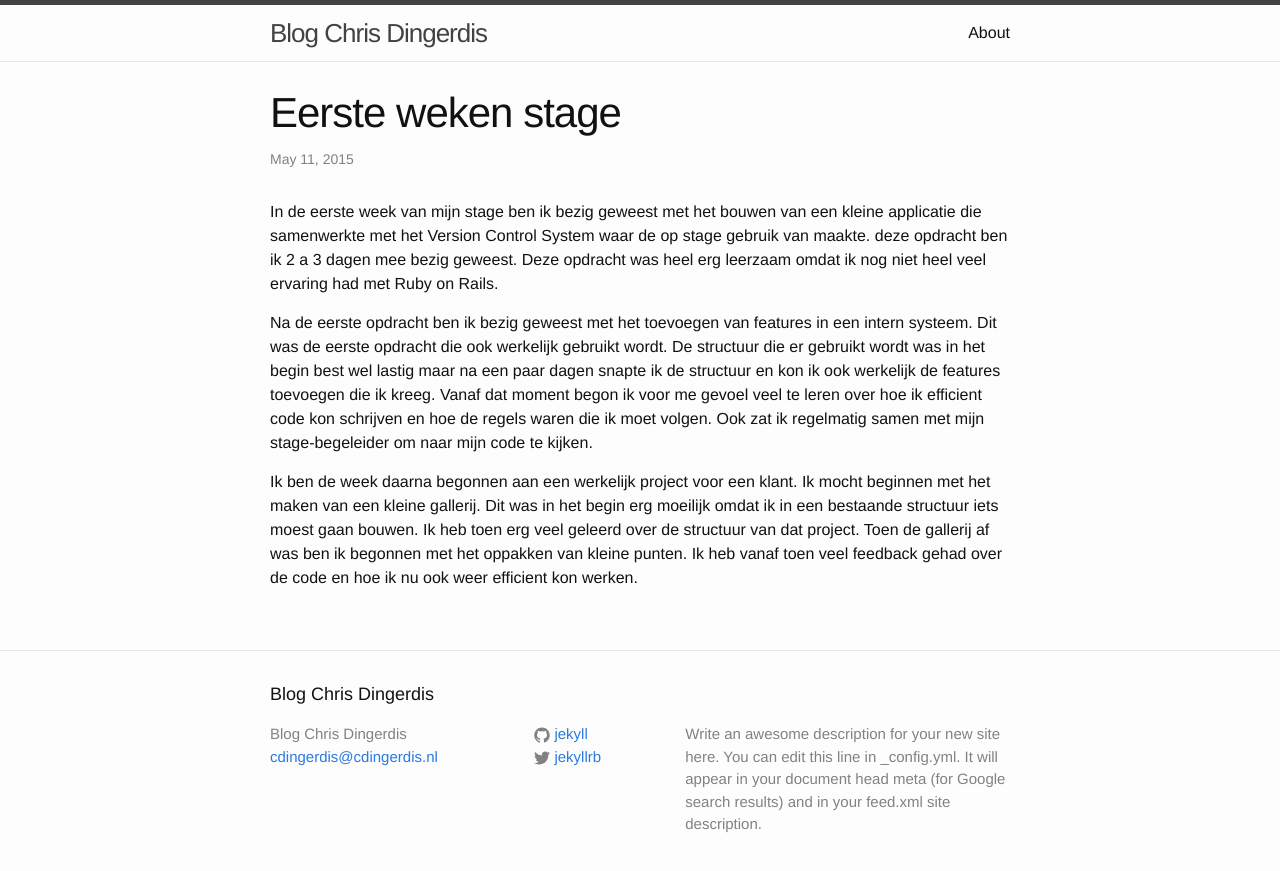
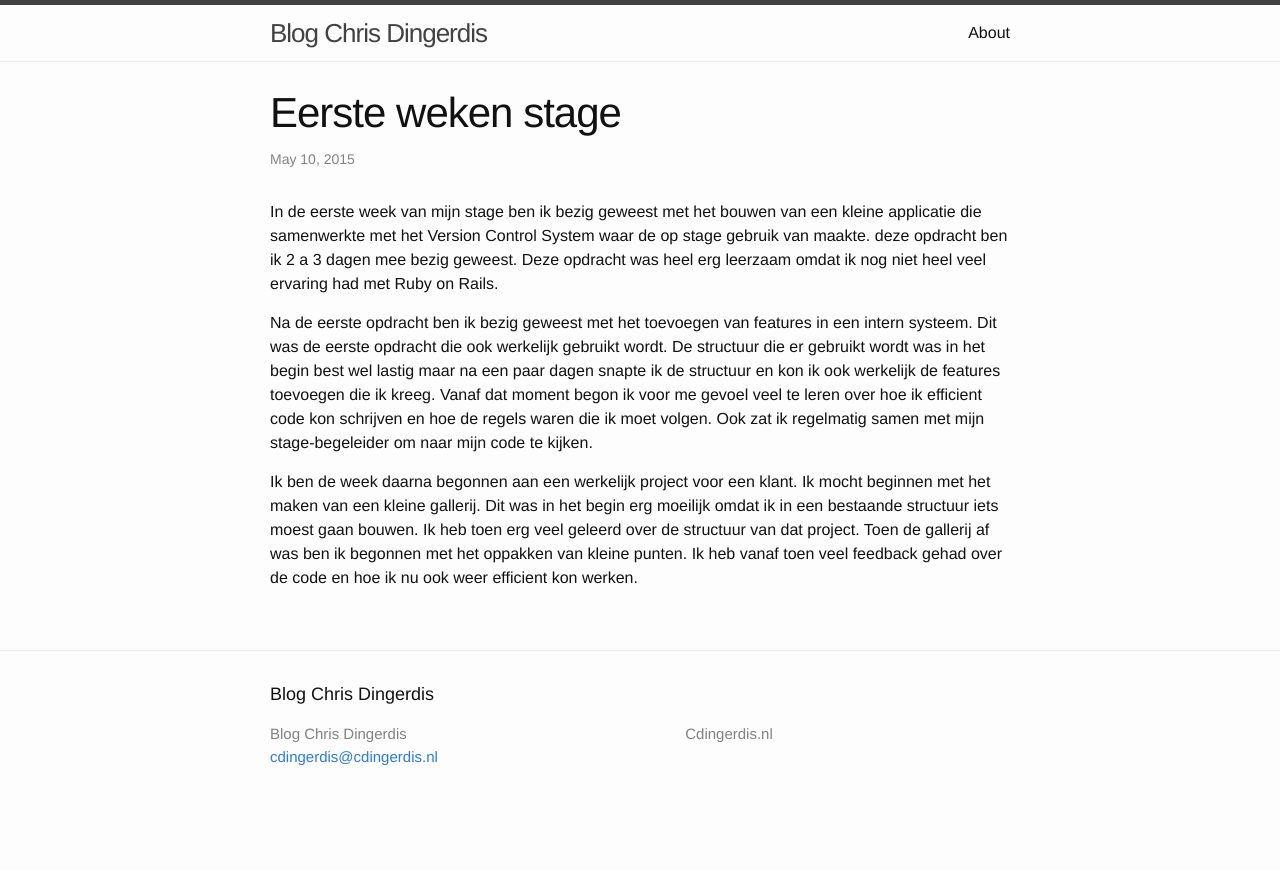
Before and after one commit to CDingerdis/CDingerdis.github.io, a Jekyll site: the page built from _posts/2015-05-10-welcome-to-jekyll.markdown, in a window 1280 px wide. Shown: the top 871 px of the page. Built offline with Jekyll 4.4.1, drawn with Linux system fonts in a browser that asks for light colours.

Commit message:
change date

```diff
--- a/_config.yml
+++ b/_config.yml
@@ -2,13 +2,8 @@
 title: Blog Chris Dingerdis
 email: cdingerdis@cdingerdis.nl
 description: > # this means to ignore newlines until "baseurl:"
-  Write an awesome description for your new site here. You can edit this
-  line in _config.yml. It will appear in your document head meta (for
-  Google search results) and in your feed.xml site description.
+  Cdingerdis.nl
 baseurl: "" # the subpath of your site, e.g. /blog/
 url: "http://yourdomain.com" # the base hostname & protocol for your site
-twitter_username: jekyllrb
-github_username:  jekyll
-
 # Build settings
 markdown: kramdown
--- a/_posts/2015-05-11-welcome-to-jekyll.markdown
+++ b/_posts/2015-05-10-welcome-to-jekyll.markdown
@@ -1,7 +1,7 @@
 ---
 layout: post
 title:  "Eerste weken stage"
-date:   2015-05-11 07:22:28
+date:   2015-05-10 11:22:28
 categories: Stage
 ---
 In de eerste week van mijn stage ben ik bezig geweest met het bouwen van een kleine applicatie die samenwerkte met het Version Control System
```
